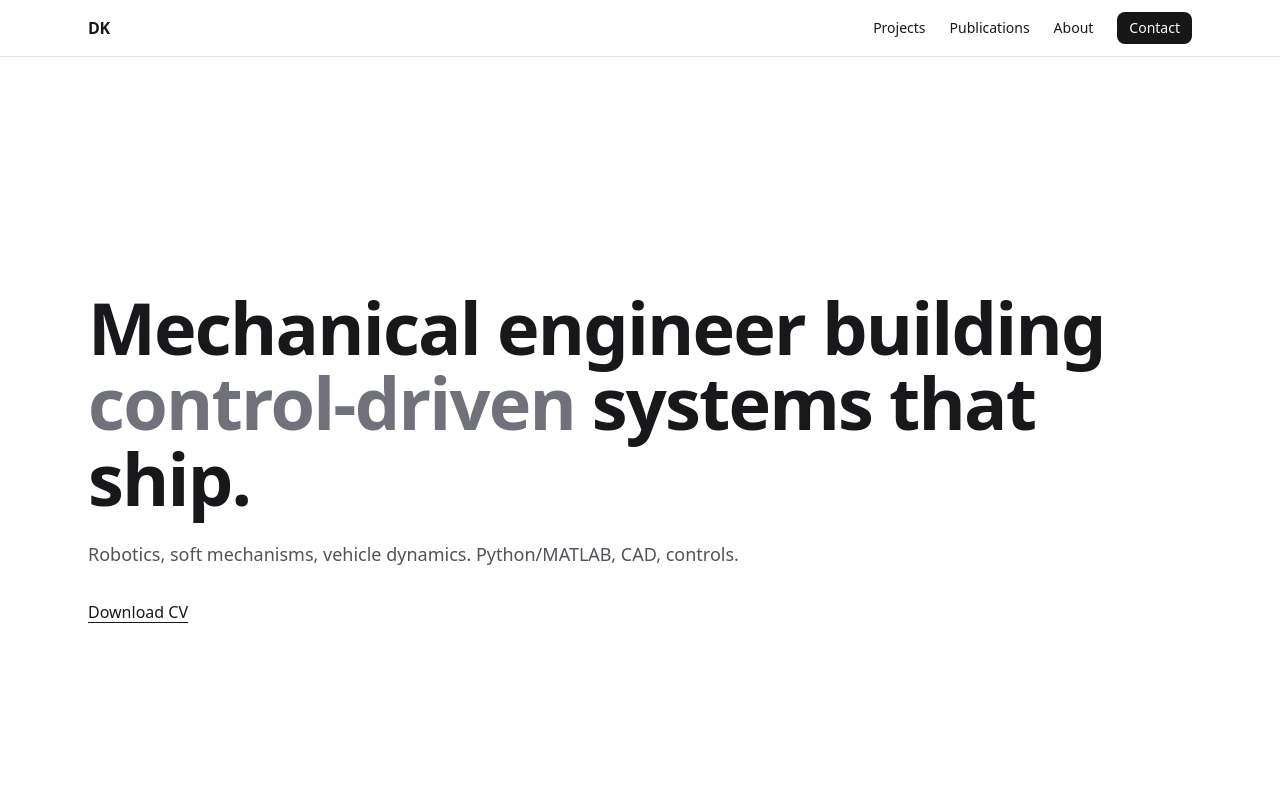
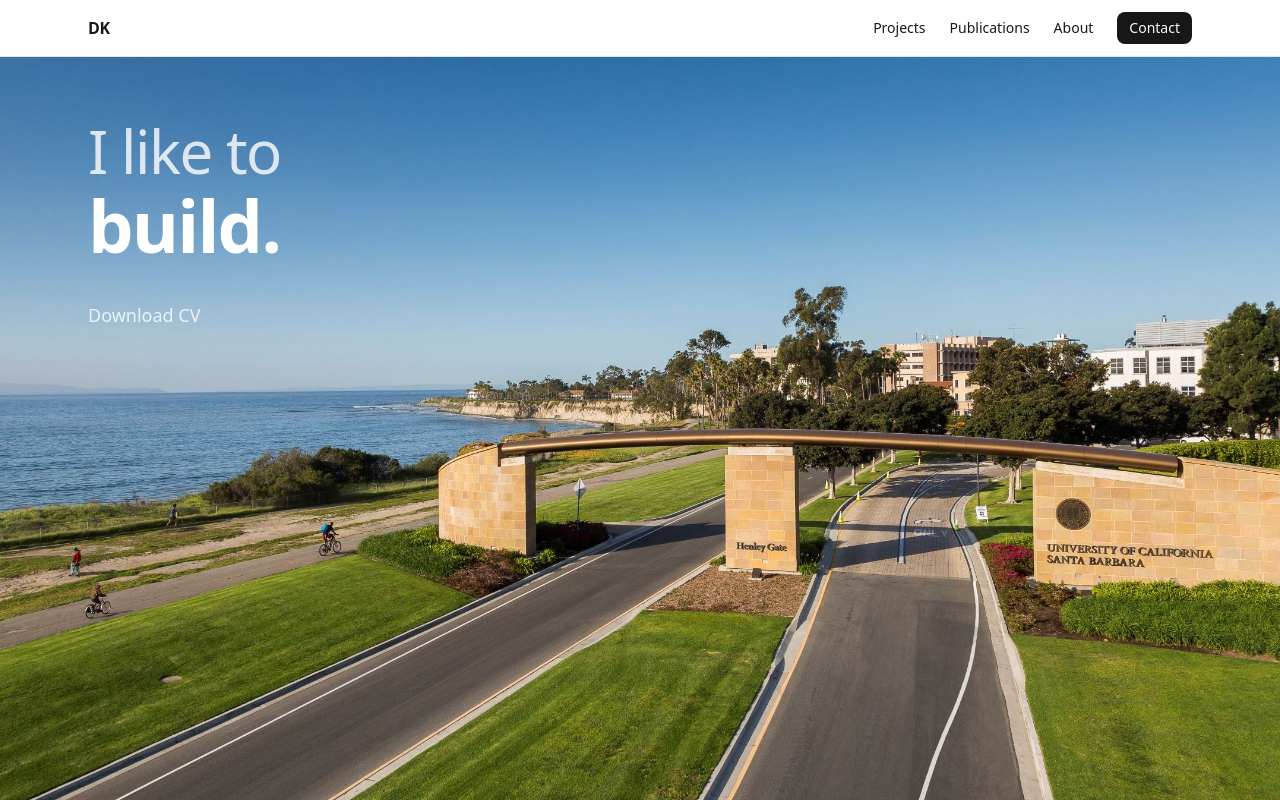
Before and after one commit to willBricca/portfolio2, a Next.js app: page / in a window 1280 px wide. Built offline with nearby package versions, Linux system fonts and the light colour scheme.

Commit message:
pictures and additional

```diff
--- a/app/page.tsx
+++ b/app/page.tsx
@@ -1,5 +1,6 @@
 import SiteNav from "@/components/site-nav";
 import Image from "next/image";
+import HeroClient from "@/components/hero-client";
 import { Card, CardHeader, CardContent } from "@/components/ui/card";
 import { Badge } from "@/components/ui/badge";
 
@@ -12,9 +13,9 @@ const projects = [
     href: "/projects/fire-detecting-drone",
   },
   {
-    name: "Project Worlds Fastest Running Shoe",
+    name: "World's Fastest Running Shoe",
     summary: "Air bladder pods replacing conventional foam; drop-testing; rapid-prototyping.",
-    image: "/images/hypershoe.jpg",
+  image: "/images/UCSB.jpg",
     tags: ["Soft Robotics", "FEA", "Python"],
     href: "/projects/hypershoe",
   },
@@ -34,36 +35,31 @@ export default function Home() {
       <SiteNav />
   <main>
         {/* ========== HERO (kept) ========== */}
-  <section className="min-h-screen flex items-center pb-24 pt-24 section-animate">
-          <div className="w-full">
-            <h1 className="text-5xl md:text-7xl font-semibold tracking-tight leading-[1.05]">
-              Mechanical engineer building{" "}
-              <span className="text-zinc-500">control-driven</span> systems that ship.
-            </h1>
-            <p className="mt-6 text-lg text-zinc-600 max-w-2xl">
-              Robotics, soft mechanisms, vehicle dynamics. Python/MATLAB, CAD, controls.
-            </p>
-            <div className="mt-8 flex gap-3">
-              <a href="/cv.pdf" className="underline underline-offset-4">Download CV</a>
+        <HeroClient>
+            <div className="space-y-2">
+              <h1 className="text-4xl md:text-6xl font-medium tracking-tight text-white/80">
+                I like to
+              </h1>
+              <h1 className="text-5xl md:text-7xl font-bold tracking-tight text-white">
+                build.
+              </h1>
             </div>
-          </div>
-        </section>
+            <div className="mt-10 flex gap-3">
+              <a href="/cv.pdf" className="text-white/80 text-lg hover:text-white transition-colors duration-200">Download CV</a>
+            </div>
+  </HeroClient>
 
         {/* ========== ABOUT (text left, image right) ========== */}
-  <section id="about" className="min-h-screen flex items-center section-animate">
+  <section id="about" className="min-h-screen flex items-center section-animate py-24">
           <div className="grid md:grid-cols-2 gap-10 w-full">
             {/* Text */}
             <div className="flex flex-col justify-center">
               <h2 className="text-3xl md:text-4xl font-semibold tracking-tight">About</h2>
               <p className="mt-4 text-zinc-600 leading-relaxed">
-                I’m Dylan, a UCSB mechanical engineer focused on controls,
-                autonomy, and soft systems. I like turning models into motion—fast:
-                derive, simulate, build, test, iterate. Recent work includes a
-                wildfire-mapping drone (controls + perception), high-return
-                variable-stiffness shoe pods (rigorous drop-test instrumentation),
-                and an autonomous rover (vision centroiding with surface-aware PID).
-                I care about clean interfaces, robust controllers, and shipping
-                hardware that actually works in the field.
+                I’m Dylan, a UCSB mechanical engineer who’s endlessly curious about how things
+                work and finding solutions. I like being out in the world, facing real forces, seeing
+                how theory holds up in the element. What drives me is the thrill of figuring
+                something out for the first time and knowing I earned that understanding.
               </p>
               <p className="mt-4 text-zinc-600">
                 Tooling I live in: Python/MATLAB for control + data, CAD/FEA for
@@ -88,10 +84,10 @@ export default function Home() {
               />
             </div>
           </div>
-        </section>
+  </section>
 
         {/* ========== PROJECTS (full swipe down) ========== */}
-  <section id="projects" className="min-h-screen flex items-center section-animate">
+  <section id="projects" className="min-h-screen flex items-center section-animate py-24">
           <div className="w-full">
             <h2 className="text-3xl md:text-4xl font-semibold tracking-tight">Projects</h2>
             <div className="mt-8 grid md:grid-cols-2 gap-6">
@@ -128,7 +124,7 @@ export default function Home() {
         </section>
 
         {/* ========== PUBLICATIONS (optional extra section) ========== */}
-  <section id="publications" className="min-h-screen flex items-center section-animate">
+  <section id="publications" className="min-h-screen flex items-center section-animate py-24">
           <div className="w-full">
             <h2 className="text-3xl md:text-4xl font-semibold tracking-tight">Publications & Reports</h2>
             <ul className="mt-4 list-disc pl-5 text-zinc-700 space-y-2">
--- a/app/projects/autonomous-rover/page.tsx
+++ b/app/projects/autonomous-rover/page.tsx
@@ -16,10 +16,10 @@ export default function RoverProject() {
           <div className="aspect-video mb-8">
             <iframe
               className="w-full h-full rounded-xl object-cover"
-              src="https://www.youtube.com/embed/YOUR_VIDEO_ID_HERE"
+              src="https://www.youtube.com/embed/Lpi9gI_-LS4?autoplay=1&loop=1&playlist=Lpi9gI_-LS4&mute=1&rel=0"
               title="Autonomous Rover Demo"
               frameBorder="0"
-              allow="accelerometer; autoplay; clipboard-write; encrypted-media; gyroscope; picture-in-picture"
+              allow="accelerometer; autoplay; clipboard-write; encrypted-media; gyroscope; picture-in-picture; fullscreen"
               allowFullScreen
             />
           </div>
--- a/app/section-animate.css
+++ b/app/section-animate.css
@@ -44,3 +44,5 @@
   transform: translateY(40px);
   animation: fadeInUp 1s cubic-bezier(0.22, 0.61, 0.36, 1) forwards;
 }
+
+/* hero scroll fade: when hero leaves viewport, fade + slightly translate up */
--- /dev/null
+++ b/components/hero-client.tsx
@@ -0,0 +1,26 @@
+"use client";
+import Image from "next/image";
+
+export default function HeroClient({
+  children,
+  img = "/images/UCSB.jpg",
+}: {
+  children: React.ReactNode;
+  img?: string;
+}) {
+  return (
+    // full-bleed hero
+    <section className="relative isolate left-1/2 right-1/2 -mx-[50vw] w-screen min-h-screen">
+      {/* background */}
+      <Image src={img} alt="UCSB campus" fill priority className="object-cover" />
+      <div className="absolute inset-0 bg-white/60 mix-blend-multiply" />
+
+      {/* content: push toward top (≈ top quarter) */}
+      <div className="relative z-10 mx-auto max-w-6xl px-6 pt-[6vh] md:pt-[8vh] pb-[30vh]">
+        {children}
+      </div>
+
+      <div className="absolute bottom-0 left-0 right-0 h-px bg-zinc-200" />
+    </section>
+  );
+}
```
Also changed, not shown: public/images/UCSB.jpg (added).
